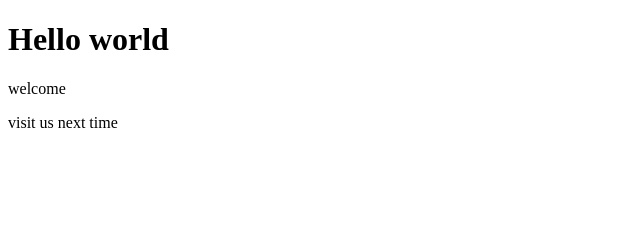
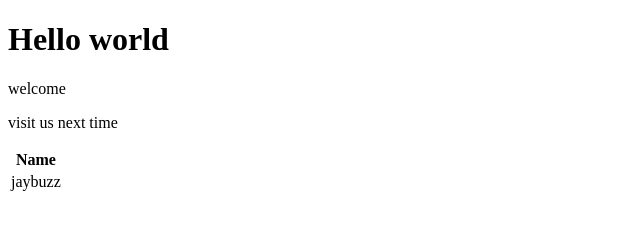
Before and after one commit to Nikkybuzz/git-playground, a plain HTML site: page index.html in a window 1280 px wide. Shown: the whole page, without its empty margins (0-640 px from the left). Drawn offline with Linux system fonts and the light colour scheme.

Commit message:
chore: add table to index.html to diplay name

```diff
--- a/index.html
+++ b/index.html
@@ -10,5 +10,14 @@
     <h1>Hello world</h1>
     <p>welcome</p>
     <p>visit us next time</p>
+    <table>
+        <thead>
+            <th>Name</th>
+        </thead>
+            <tbody>
+            <td>jaybuzz</td>
+            </tbody>
+
+    </table>
 </body>
 </html>
```
